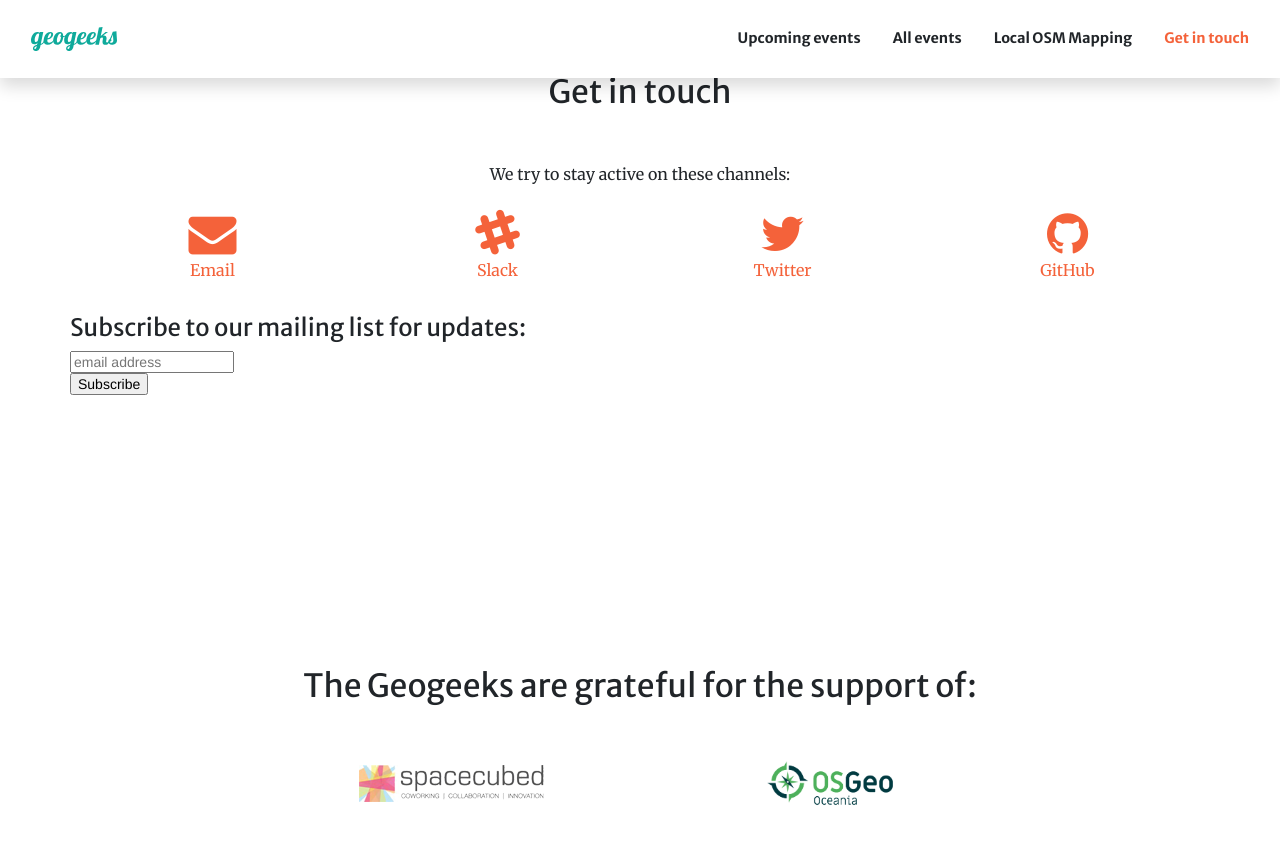
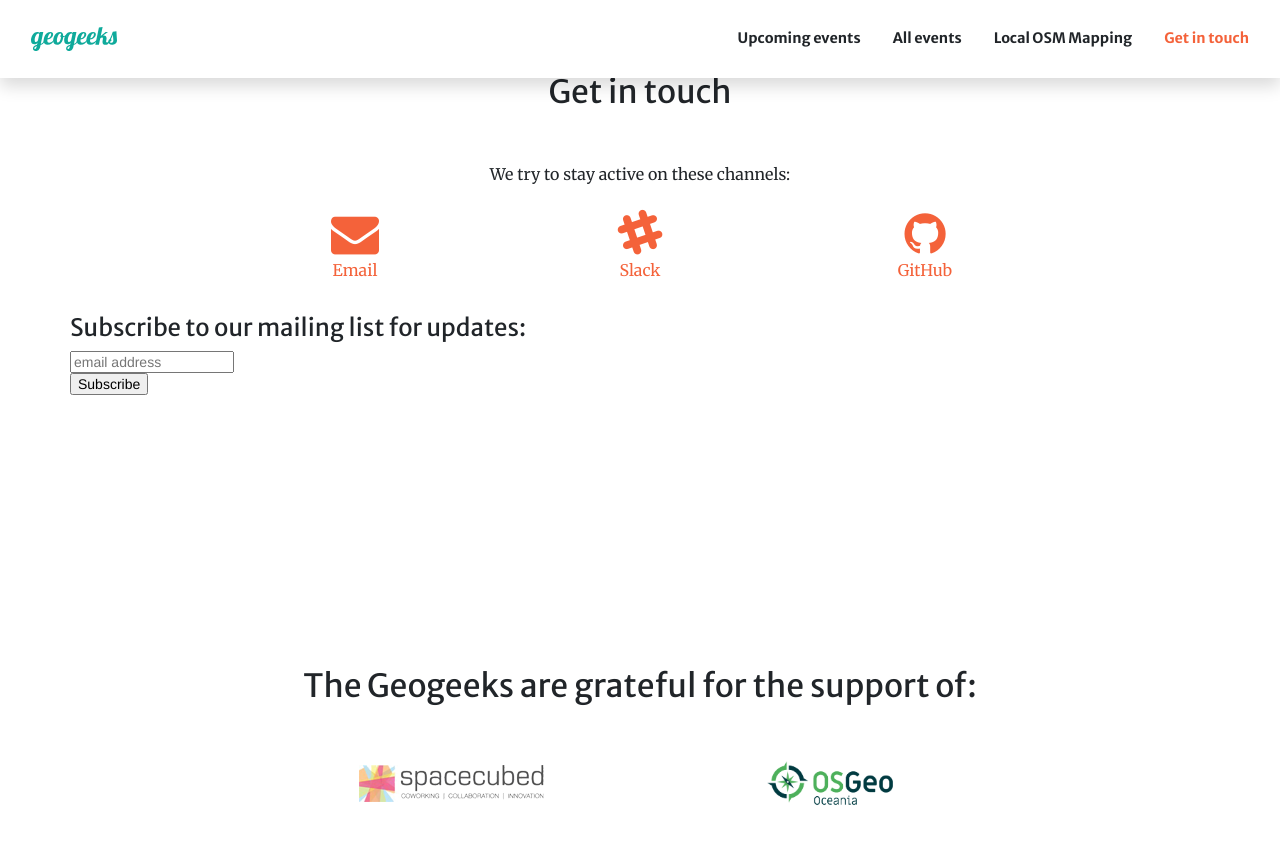
Before and after one commit to geogeeks-au/geogeeks-au.github.io, a Jekyll site: the page built from index.md, in a window 1280 px wide and 900 px high, scrolled down 3610 px. Shown: the top 844 px of the window. Built offline with Jekyll 4.4.1, drawn with Linux system fonts in a browser that asks for light colours; comment, search, counter and statistics services are not loaded.

Commit message:
remove Twitter

```diff
--- a/_layouts/home.html
+++ b/_layouts/home.html
@@ -28,12 +28,12 @@
               <p>Slack</p>
           </a>
       </div>
-      <div class="col-lg-3 col-md-6 text-center">
+      <!-- <div class="col-lg-3 col-md-6 text-center">
           <a href="https://twitter.com/geogeeks_au" title="@geogeeks_au" target="_blank">
               <i class="fa fa-twitter fa-3x wow bounceIn" data-wow-delay=".2s"></i>
               <p>Twitter</p>
           </a>
-      </div>
+      </div> -->
       <div class="col-lg-3 col-md-6 text-center">
           <a href="https://github.com/geogeeks-au" target="_blank">
               <i class="fa fa-github fa-3x wow bounceIn" data-wow-delay=".3s"></i>
```
Also changed, not shown: README.md.
